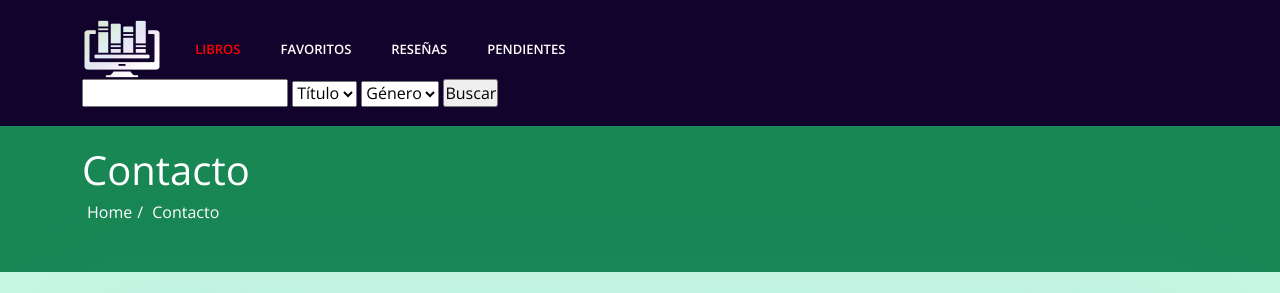
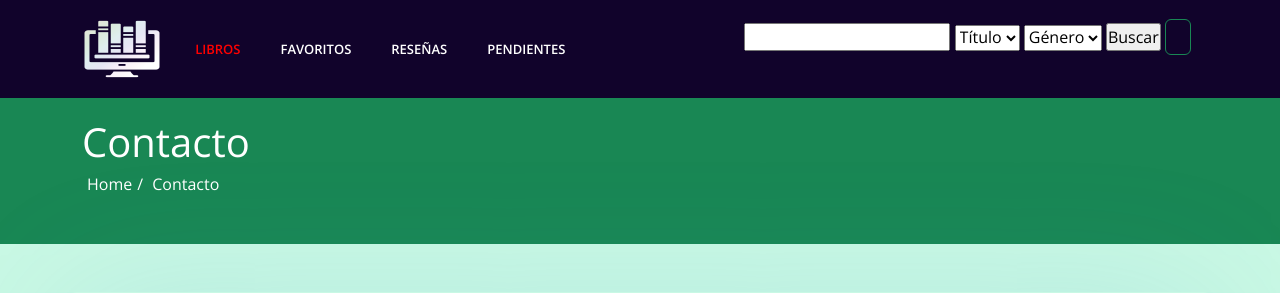
Before and after one commit to fsarvi/biblioteca_virtual, a Django app: page /contacto/ in a window 1280 px wide. Shown: the top 293 px of the page. Run offline with Django 3.2, Linux system fonts and the light colour scheme.

Commit message:
se agrega un boton lupa con funciones
al pasar el mouse por arriba de la lupa se despliega y al hacer click se cierra

```diff
--- a/Templates/layouts/partials/menu.html
+++ b/Templates/layouts/partials/menu.html
@@ -22,14 +22,20 @@
 							<li><a href="#">Pendientes</a></li>
 
 							<div class="clear">
-                               </div>
+                               				</div>
 						</ul>
 
-				    </div>
+				    	</div>
 
-    			    <div class="clear">
-						{% include 'layouts/partials/buscador.html' %}
-                    </div>
+
+				  </div>
+					<div class="d-flex">
+						<div class="p-1">
+							{% include 'layouts/partials/buscador.html' %}
+						</div>
+						<button id="lupa" class="btn btn-outline-success" onmouseover="desplegarBuscador()" onclick="cierreBuscador()">
+						</button>
+					</div>
     	    	</div>
 
       		</div>
```
